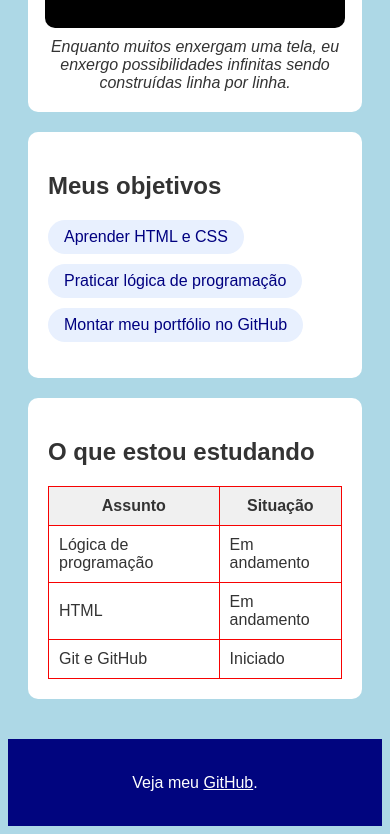
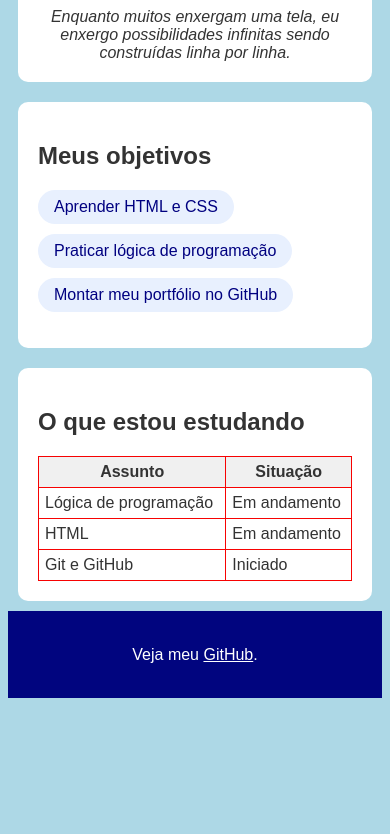
Before and after one commit to Isaias-Evaristo/desenvolvimento-web-estudos, a plain HTML site: page 03-css/index.html in a window 390 px wide. Shown: the part 884-1718 px from the top of the page. After the commit the page ends 1590 px from the top, so only its background shows below. Drawn offline with Linux system fonts and the light colour scheme.

Commit message:
adiciona grid e responsividade na pagina

```diff
--- a/03-css/style.css
+++ b/03-css/style.css
@@ -42,6 +42,8 @@ figcaption {
 }
 
 img {
+    max-width: 100%;
+    height: auto;
     border-radius: 10px;
 }
 
@@ -64,6 +66,7 @@ li {
 /* Tabelas */
 table {
     border-collapse: collapse;
+    width: 100%;
 }
 
 th,
@@ -76,9 +79,12 @@ th {
     background-color: #f0f0f0;
 }
 
-/* Layout geral */
+/* Layout geral com Grid: 2 colunas */
 main {
-    max-width: 800px;
+    display: grid;
+    grid-template-columns: 1fr 1fr;
+    gap: 20px;
+    max-width: 1000px;
     margin: 0 auto;
     padding: 20px;
 }
@@ -86,8 +92,13 @@ main {
 section {
     background-color: white;
     padding: 20px;
-    margin-bottom: 20px;
     border-radius: 10px;
+    overflow-x: auto;
+}
+
+/* A tabela ocupa as duas colunas */
+section:last-child {
+    grid-column: 1 / -1;
 }
 
 /* Rodapé centralizado */
@@ -107,3 +118,20 @@ footer a {
 * {
     box-sizing: border-box;
 }
+
+/* Responsividade: telas de até 600px */
+@media (max-width: 600px) {
+    main {
+        grid-template-columns: 1fr;
+        padding: 10px;
+    }
+
+    header {
+        padding: 10px;
+    }
+
+    th,
+    td {
+        padding: 6px;
+    }
+}
```
